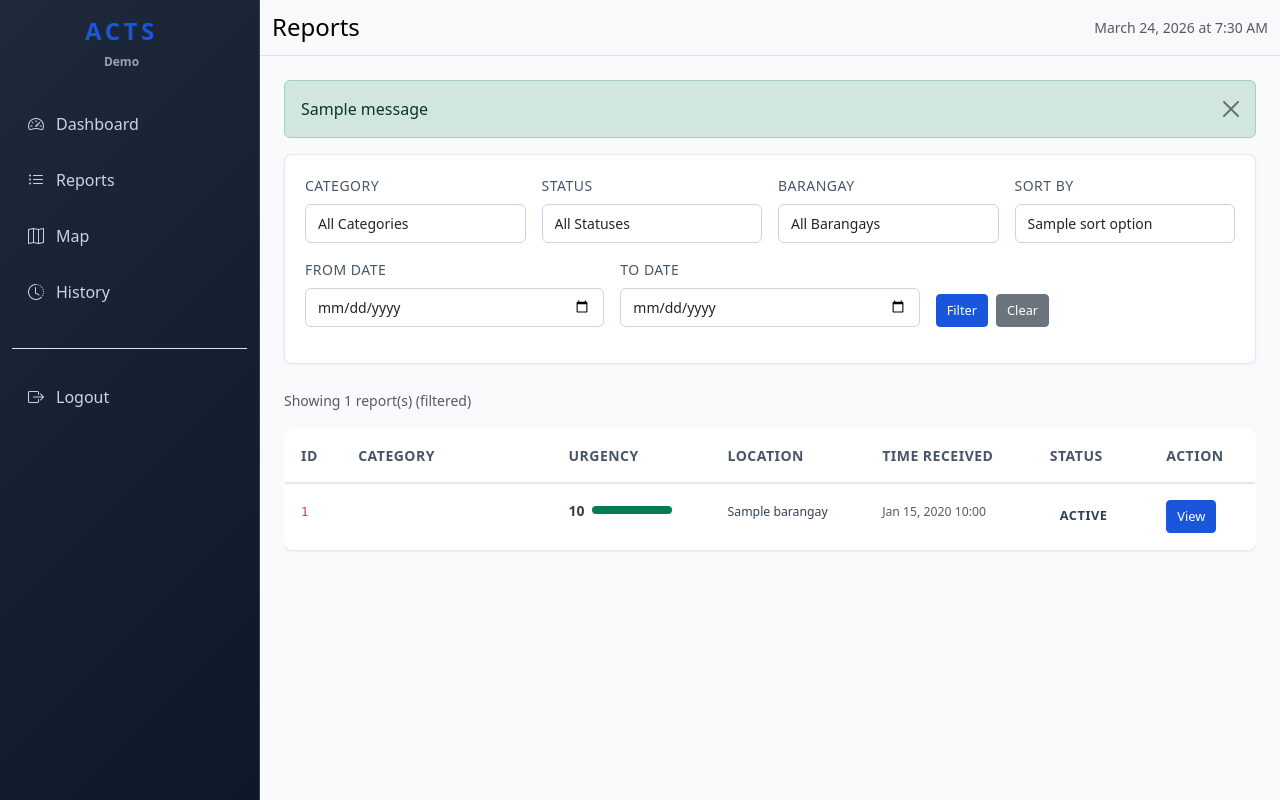
After one commit to r1tsuuu/AI-Civic-Triage-System, a Django app: template acts/apps/dashboard/templates/dashboard/list_view.html in a window 1280 px wide. The commit adds this page. Run offline with Django 4.2, Linux system fonts and the light colour scheme; the template is opened without the code that fills it: most values are stand-ins (such as "Sample title", 1, 10 or a date in 2020); one stand-in notice (Sample message) is shown.

Commit message:
TASK-032 — Report list view

```diff
--- /dev/null
+++ b/acts/apps/dashboard/templates/dashboard/list_view.html
@@ -0,0 +1,213 @@
+{% extends 'dashboard/base.html' %}
+
+{% block title %}Reports - ACTS Demo{% endblock %}
+
+{% block page_title %}Reports{% endblock %}
+
+{% block content %}
+<!-- Filter Bar -->
+<div class="filter-bar mb-4">
+    <form method="get" id="filter-form">
+        <div class="filter-group">
+            <div>
+                <label for="category">Category</label>
+                <select id="category" name="category" class="form-control">
+                    <option value="">All Categories</option>
+                    {% for category in category_options %}
+                        <option value="{{ category }}" {% if category_filter == category %}selected{% endif %}>
+                            {{ category|title }}
+                        </option>
+                    {% endfor %}
+                </select>
+            </div>
+
+            <div>
+                <label for="status">Status</label>
+                <select id="status" name="status" class="form-control">
+                    <option value="">All Statuses</option>
+                    {% for status in status_options %}
+                        <option value="{{ status }}" {% if status_filter == status %}selected{% endif %}>
+                            {{ status|title }}
+                        </option>
+                    {% endfor %}
+                </select>
+            </div>
+
+            <div>
+                <label for="barangay">Barangay</label>
+                <select id="barangay" name="barangay" class="form-control">
+                    <option value="">All Barangays</option>
+                    {% for barangay in barangay_options %}
+                        <option value="{{ barangay }}" {% if barangay_filter == barangay %}selected{% endif %}>
+                            {{ barangay }}
+                        </option>
+                    {% endfor %}
+                </select>
+            </div>
+
+            <div>
+                <label for="sort">Sort By</label>
+                <select id="sort" name="sort" class="form-control">
+                    {% for sort_val, sort_label in sort_options %}
+                        <option value="{{ sort_val }}">{{ sort_label }}</option>
+                    {% endfor %}
+                </select>
+            </div>
+        </div>
+
+        <div class="filter-group">
+            <div>
+                <label for="date_from">From Date</label>
+                <input type="date" id="date_from" name="date_from" class="form-control" value="{{ date_from }}">
+            </div>
+
+            <div>
+                <label for="date_to">To Date</label>
+                <input type="date" id="date_to" name="date_to" class="form-control" value="{{ date_to }}">
+            </div>
+
+            <div style="display: flex; gap: 0.5rem; align-items: flex-end;">
+                <button type="submit" class="btn btn-primary btn-sm">Filter</button>
+                <a href="{% url 'dashboard:report-list' %}" class="btn btn-secondary btn-sm">Clear</a>
+            </div>
+        </div>
+    </form>
+</div>
+
+<!-- Report Count -->
+<div class="mb-3">
+    <small class="text-muted">
+        Showing {{ reports|length }} report(s)
+        {% if category_filter or status_filter or barangay_filter or date_from or date_to %}
+            (filtered)
+        {% endif %}
+    </small>
+</div>
+
+<!-- Reports Table -->
+<div class="table-responsive">
+    {% if reports %}
+        <table class="report-table table">
+            <thead>
+                <tr>
+                    <th>ID</th>
+                    <th>Category</th>
+                    <th>Urgency</th>
+                    <th>Location</th>
+                    <th>Time Received</th>
+                    <th>Status</th>
+                    <th>Action</th>
+                </tr>
+            </thead>
+            <tbody>
+                {% for report in reports %}
+                    <tr {% if report.has_low_confidence %}class="low-confidence"{% endif %}>
+                        <td>
+                            <code>{{ report.facebook_post_id|truncatechars:12 }}</code>
+                            {% if report.has_low_confidence %}
+                                <br>
+                                <span class="low-confidence-tag">Low Confidence</span>
+                            {% endif %}
+                        </td>
+                        <td>
+                            <span class="category-badge {{ report.category }}">
+                                {{ report.category|title }}
+                            </span>
+                        </td>
+                        <td>
+                            <div class="urgency-bar-container">
+                                <strong>{{ report.urgency_score }}</strong>
+                                <div class="urgency-bar">
+                                    <div class="urgency-fill {% if report.urgency_score >= 75 %}critical{% elif report.urgency_score >= 50 %}warning{% else %}low{% endif %}"></div>
+                                </div>
+                            </div>
+                        </td>
+                        <td>
+                            <small>{{ report.barangay }}</small>
+                        </td>
+                        <td>
+                            <small class="text-muted">
+                                {{ report.received_at|date:"M d, Y H:i" }}
+                            </small>
+                        </td>
+                        <td>
+                            <span class="status-badge {{ report.status|slugify }}">
+                                {{ report.status|title }}
+                            </span>
+                        </td>
+                        <td>
+                            <a href="{% url 'dashboard:report-detail' report.id %}" class="btn btn-sm btn-primary">
+                                View
+                            </a>
+                        </td>
+                    </tr>
+                {% endfor %}
+            </tbody>
+        </table>
+    {% else %}
+        <div class="stat-card text-center py-5">
+            <p class="text-muted"><i class="bi bi-inbox" style="font-size: 2rem;"></i></p>
+            <p class="text-muted mt-3">No reports found. Try adjusting your filters.</p>
+        </div>
+    {% endif %}
+</div>
+
+<!-- Pagination -->
+{% if is_paginated %}
+    <nav aria-label="Page navigation" class="mt-4">
+        <ul class="pagination justify-content-center">
+            {% if page_obj.has_previous %}
+                <li class="page-item">
+                    <a class="page-link" href="?page=1{% if category_filter %}&category={{ category_filter }}{% endif %}{% if status_filter %}&status={{ status_filter }}{% endif %}&lt">
+                        First
+                    </a>
+                </li>
+                <li class="page-item">
+                    <a class="page-link" href="?page={{ page_obj.previous_page_number }}{% if category_filter %}&category={{ category_filter }}{% endif %}{% if status_filter %}&status={{ status_filter }}{% endif %}">
+                        Previous
+                    </a>
+                </li>
+            {% endif %}
+
+            {% for num in page_obj.paginator.page_range %}
+                {% if page_obj.number == num %}
+                    <li class="page-item active">
+                        <span class="page-link">{{ num }}</span>
+                    </li>
+                {% else %}
+                    <li class="page-item">
+                        <a class="page-link" href="?page={{ num }}{% if category_filter %}&category={{ category_filter }}{% endif %}{% if status_filter %}&status={{ status_filter }}{% endif %}">
+                            {{ num }}
+                        </a>
+                    </li>
+                {% endif %}
+            {% endfor %}
+
+            {% if page_obj.has_next %}
+                <li class="page-item">
+                    <a class="page-link" href="?page={{ page_obj.next_page_number }}{% if category_filter %}&category={{ category_filter }}{% endif %}{% if status_filter %}&status={{ status_filter }}{% endif %}">
+                        Next
+                    </a>
+                </li>
+                <li class="page-item">
+                    <a class="page-link" href="?page={{ page_obj.paginator.num_pages }}{% if category_filter %}&category={{ category_filter }}{% endif %}{% if status_filter %}&status={{ status_filter }}{% endif %}">
+                        Last
+                    </a>
+                </li>
+            {% endif %}
+        </ul>
+    </nav>
+{% endif %}
+
+{% endblock %}
+
+{% block scripts %}
+<script>
+    // Auto-submit filters when they change
+    document.getElementById('filter-form').addEventListener('change', function(e) {
+        if (e.target.name === 'category' || e.target.name === 'status' || e.target.name === 'barangay' || e.target.name === 'sort') {
+            this.submit();
+        }
+    });
+</script>
+{% endblock %}
--- a/acts/apps/dashboard/urls.py
+++ b/acts/apps/dashboard/urls.py
@@ -15,7 +15,7 @@ urlpatterns = [
     path("reports/", views.ReportListView.as_view(), name="report-list"),
 
     # TASK-033: Report detail view
-    path("reports/<int:pk>/", views.ReportDetailView.as_view(), name="report-detail"),
+    path("reports/<uuid:pk>/", views.ReportDetailView.as_view(), name="report-detail"),
 
     # TASK-034: History view
     path("history/", views.HistoryView.as_view(), name="history"),
--- a/acts/static/css/main.css
+++ b/acts/static/css/main.css
@@ -231,7 +231,43 @@ main.container-fluid {
 }
 
 /* ================================================================
-   7. Card Styles
+   7. Urgency Bar Styles
+   ================================================================ */
+
+.urgency-bar-container {
+    display: flex;
+    align-items: center;
+    gap: 0.5rem;
+}
+
+.urgency-bar {
+    width: 80px;
+    height: 8px;
+    background-color: #e2e8f0;
+    border-radius: 4px;
+    overflow: hidden;
+}
+
+.urgency-fill {
+    height: 100%;
+    width: 100%;
+    transition: background-color 0.2s ease;
+}
+
+.urgency-fill.critical {
+    background-color: #E02424;  /* >= 75 */
+}
+
+.urgency-fill.warning {
+    background-color: #FF9500;  /* >= 50 */
+}
+
+.urgency-fill.low {
+    background-color: #057A55;  /* < 50 */
+}
+
+/* ================================================================
+   8. Card Styles
    ================================================================ */
 
 .stat-card {
```
Also changed, not shown: acts/apps/dashboard/tests/test_list_view.py (added, +244 -0 lines), acts/apps/dashboard/views.py (+112 -6 lines).
